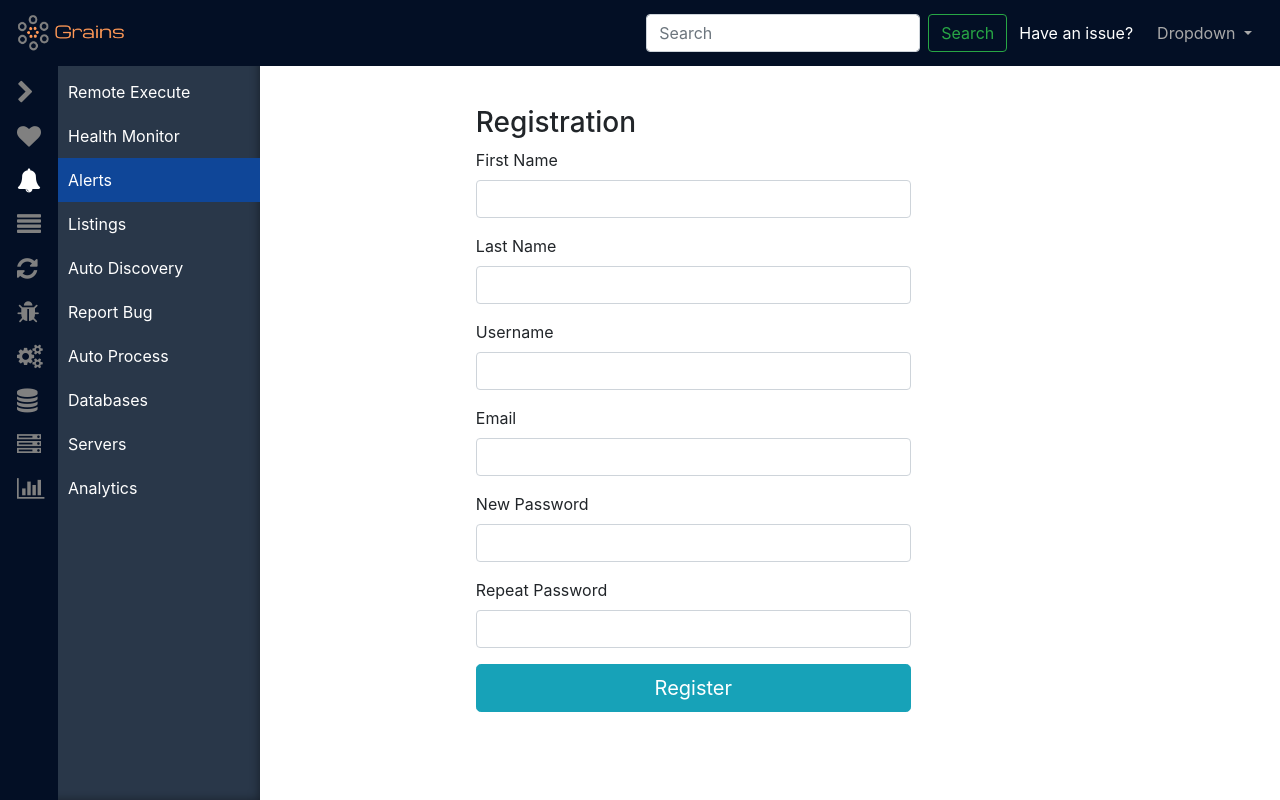
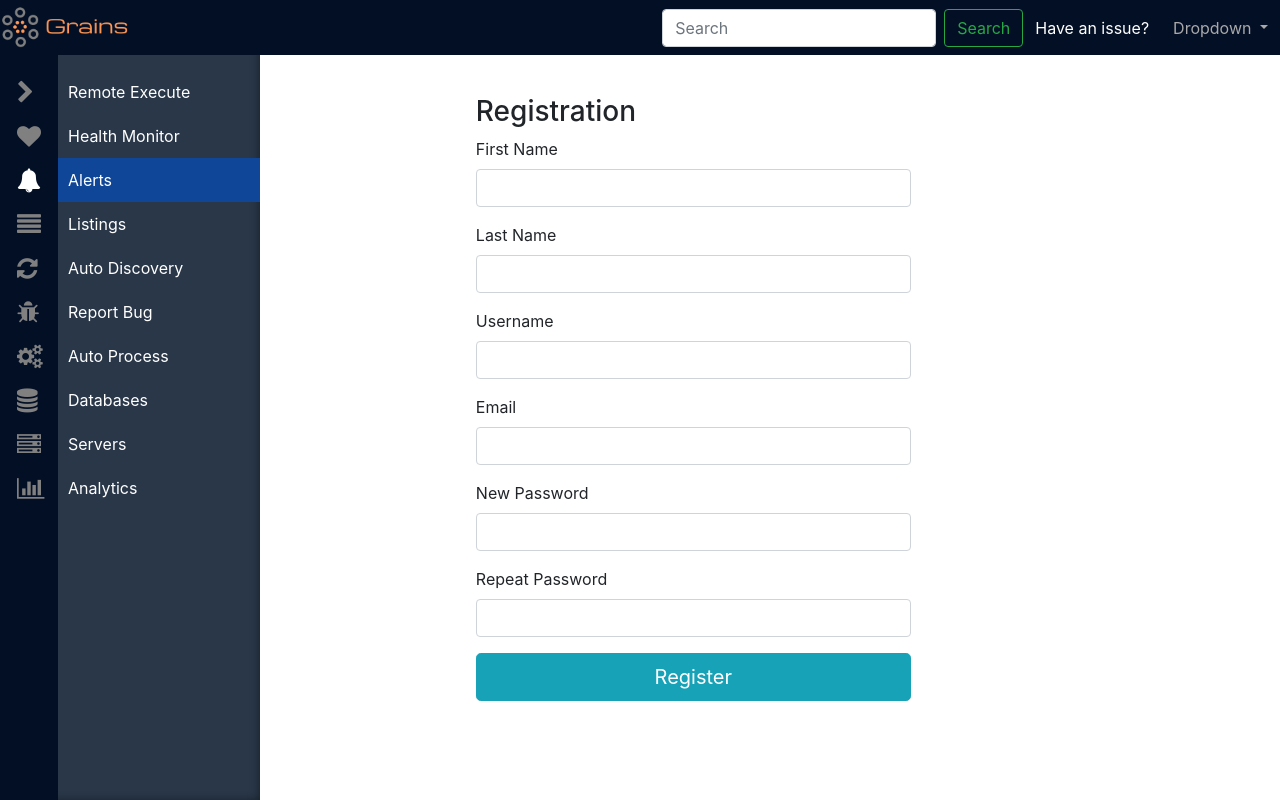
Before and after one commit to akhilesh0/grains, a Flask app: page /register in a window 1280 px wide. Run offline with Flask 2, Linux system fonts and the light colour scheme; some libraries are stand-ins or nearby versions.

Commit message:
adjusted logo and padding

```diff
--- a/static/assets/css/nav-custom.css
+++ b/static/assets/css/nav-custom.css
@@ -6,6 +6,7 @@
 .navbar .navbar-brand {
   color: #a9a9a9;
 }
+
 .navbar .navbar-brand:hover,
 .navbar .navbar-brand:focus {
   color: #ffa500;
--- a/templates/navbar.html
+++ b/templates/navbar.html
@@ -1,6 +1,6 @@
-<nav class="navbar navbar-expand-lg">
+<nav class="navbar navbar-expand-lg p-0">
    <a class="navbar-brand" href="#">
-   <img alt="grains logo" width="110" height="40" src="{{ url_for('static', filename='assets/img/grains-logo.png') }}">
+   <img alt="grains logo" width="130" height="45" src="{{ url_for('static', filename='assets/img/grains-logo.png') }}">
    </a>
    <button class="navbar-toggler" type="button" data-toggle="collapse" data-target="#navbarSupportedContent" aria-controls="navbarSupportedContent" aria-expanded="false" aria-label="Toggle navigation">
    <span class="navbar-toggler-icon"></span>
```
